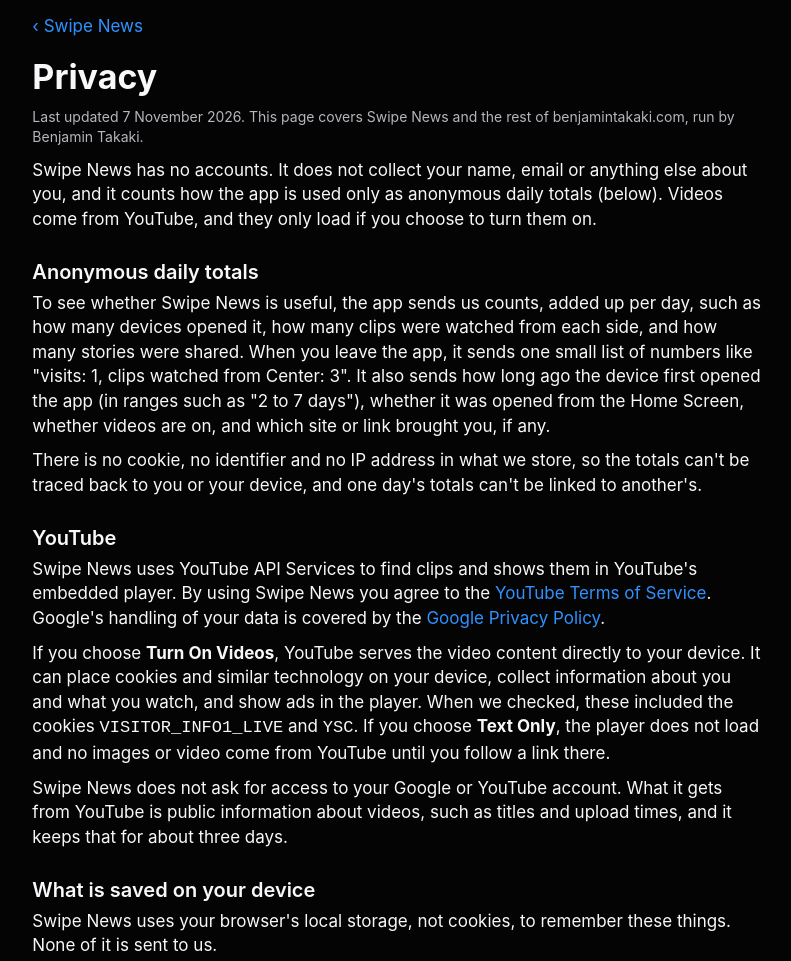
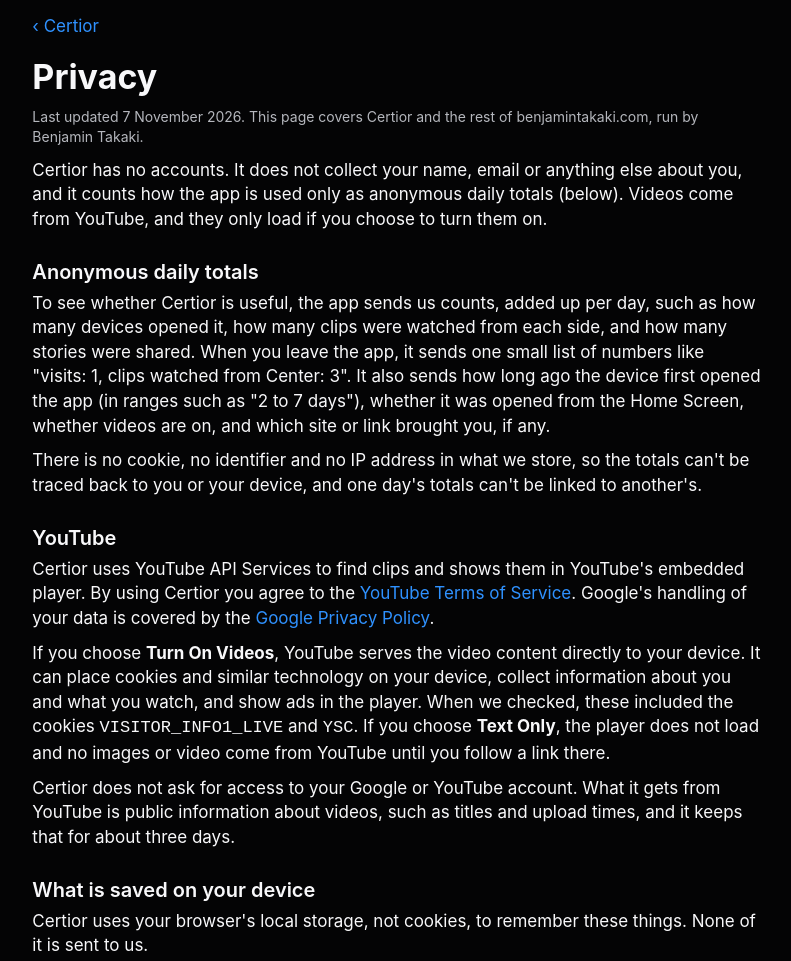
Before and after one commit to BenjaminLTakaki/certior-news, a plain HTML site: page docs/privacy.html in a window 1280 px wide. Shown: the top 961 px of the page, without its empty margins (243-1034 px from the left). Drawn offline with Linux system fonts and the light colour scheme.

Commit message:
feat: rename the app to Certior, with its new logo
Swipe News is another app's name. Certior (Latin, certiorem facere: to make someone
better informed) now shows everywhere: the title, Home Screen name, welcome screen,
share card, How This Works, privacy page and Ko-fi link. The icon is a C in three arcs,
blue, grey and red for Left, Center and Right. The repo keeps its old name.

Co-Authored-By: Claude Opus 5.5 <noreply@anthropic.com>

```diff
--- a/docs/app.js
+++ b/docs/app.js
@@ -1,4 +1,4 @@
-// Swipe News — one story per screen. Swipe up/down = next/previous story,
+// Certior (built in the swipe-news repo) — one story per screen. Swipe up/down = next/previous story,
 // swipe left/right = the same story from another outlet.
 // One YouTube player is reused for every clip and laid over the active clip's video area.
 
--- a/docs/card.js
+++ b/docs/card.js
@@ -57,7 +57,7 @@ export async function storyCard(s, currentClip) {
   // header: icon, name, date and topic
   const icon = await loadImage(ICON);
   if (icon) { ctx.save(); rounded(ctx, PAD, PAD, 64, 64, 16); ctx.clip(); ctx.drawImage(icon, PAD, PAD, 64, 64); ctx.restore(); }
-  font(700, 32); ctx.fillStyle = C.ink; ctx.fillText('Swipe News', PAD + (icon ? 84 : 0), PAD + 15);
+  font(700, 32); ctx.fillStyle = C.ink; ctx.fillText('Certior', PAD + (icon ? 84 : 0), PAD + 15);
   const date = new Date().toLocaleDateString('en-GB', { day: 'numeric', month: 'short', year: 'numeric' });
   const topic = s.topic && s.topic !== 'other' ? ` · ${s.topic[0].toUpperCase()}${s.topic.slice(1)}` : '';
   font(500, 26); ctx.fillStyle = C.muted; ctx.textAlign = 'right'; ctx.fillText(date + topic, W - PAD, PAD + 19); ctx.textAlign = 'left';
@@ -132,7 +132,7 @@ export async function storyCard(s, currentClip) {
 
   // footer: where to see the rest, and where this comes from
   font(700, 30); ctx.fillStyle = C.ink;
-  ctx.fillText(`See all ${total} outlets in Swipe News`, PAD, footerTop);
+  ctx.fillText(`See all ${total} outlets in Certior`, PAD, footerTop);
   font(500, 24); ctx.fillStyle = C.faint;
   ctx.fillText(sport ? 'Headlines from the outlets’ YouTube videos.' : 'Headlines from the outlets’ YouTube videos. Sides: Media Bias/Fact Check.', PAD, footerTop + 44);
   return new Promise((resolve) => c.toBlob(resolve, 'image/png'));
--- a/docs/privacy.html
+++ b/docs/privacy.html
@@ -4,7 +4,7 @@
 <meta charset="utf-8">
 <meta name="viewport" content="width=device-width, initial-scale=1, viewport-fit=cover">
 <meta name="theme-color" content="#000000">
-<title>Privacy | Swipe News</title>
+<title>Privacy | Certior</title>
 <style>
   :root { color-scheme: dark; --bg: oklch(11% .002 265); --ink: oklch(98% .002 265); --muted: oklch(78% .008 265); --tint: oklch(66% .19 255); }
   body { margin: 0 auto; max-width: 68ch; padding: calc(4px + env(safe-area-inset-top)) 16px calc(48px + env(safe-area-inset-bottom)); background: var(--bg); color: var(--ink); font: 17px/1.45 -apple-system, BlinkMacSystemFont, "SF Pro Text", "Segoe UI", Roboto, sans-serif; -webkit-font-smoothing: antialiased; }
@@ -18,23 +18,23 @@
 </style>
 </head>
 <body>
-<a class="back" href="./">‹ Swipe News</a>
+<a class="back" href="./">‹ Certior</a>
 <h1>Privacy</h1>
-<p class="muted">Last updated 7 November 2026. This page covers Swipe News and the rest of benjamintakaki.com, run by Benjamin Takaki.</p>
+<p class="muted">Last updated 7 November 2026. This page covers Certior and the rest of benjamintakaki.com, run by Benjamin Takaki.</p>
 
-<p>Swipe News has no accounts. It does not collect your name, email or anything else about you, and it counts how the app is used only as anonymous daily totals (below). Videos come from YouTube, and they only load if you choose to turn them on.</p>
+<p>Certior has no accounts. It does not collect your name, email or anything else about you, and it counts how the app is used only as anonymous daily totals (below). Videos come from YouTube, and they only load if you choose to turn them on.</p>
 
 <h2>Anonymous daily totals</h2>
-<p>To see whether Swipe News is useful, the app sends us counts, added up per day, such as how many devices opened it, how many clips were watched from each side, and how many stories were shared. When you leave the app, it sends one small list of numbers like "visits: 1, clips watched from Center: 3". It also sends how long ago the device first opened the app (in ranges such as "2 to 7 days"), whether it was opened from the Home Screen, whether videos are on, and which site or link brought you, if any.</p>
+<p>To see whether Certior is useful, the app sends us counts, added up per day, such as how many devices opened it, how many clips were watched from each side, and how many stories were shared. When you leave the app, it sends one small list of numbers like "visits: 1, clips watched from Center: 3". It also sends how long ago the device first opened the app (in ranges such as "2 to 7 days"), whether it was opened from the Home Screen, whether videos are on, and which site or link brought you, if any.</p>
 <p>There is no cookie, no identifier and no IP address in what we store, so the totals can't be traced back to you or your device, and one day's totals can't be linked to another's.</p>
 
 <h2>YouTube</h2>
-<p>Swipe News uses YouTube API Services to find clips and shows them in YouTube's embedded player. By using Swipe News you agree to the <a href="https://www.youtube.com/t/terms" target="_blank" rel="noopener">YouTube Terms of Service</a>. Google's handling of your data is covered by the <a href="https://policies.google.com/privacy" target="_blank" rel="noopener">Google Privacy Policy</a>.</p>
+<p>Certior uses YouTube API Services to find clips and shows them in YouTube's embedded player. By using Certior you agree to the <a href="https://www.youtube.com/t/terms" target="_blank" rel="noopener">YouTube Terms of Service</a>. Google's handling of your data is covered by the <a href="https://policies.google.com/privacy" target="_blank" rel="noopener">Google Privacy Policy</a>.</p>
 <p>If you choose <b>Turn On Videos</b>, YouTube serves the video content directly to your device. It can place cookies and similar technology on your device, collect information about you and what you watch, and show ads in the player. When we checked, these included the cookies <code>VISITOR_INFO1_LIVE</code> and <code>YSC</code>. If you choose <b>Text Only</b>, the player does not load and no images or video come from YouTube until you follow a link there.</p>
-<p>Swipe News does not ask for access to your Google or YouTube account. What it gets from YouTube is public information about videos, such as titles and upload times, and it keeps that for about three days.</p>
+<p>Certior does not ask for access to your Google or YouTube account. What it gets from YouTube is public information about videos, such as titles and upload times, and it keeps that for about three days.</p>
 
 <h2>What is saved on your device</h2>
-<p>Swipe News uses your browser's local storage, not cookies, to remember these things. None of it is sent to us.</p>
+<p>Certior uses your browser's local storage, not cookies, to remember these things. None of it is sent to us.</p>
 <ul>
   <li>Your choice about videos</li>
   <li>Your settings and the last topic you opened</li>
```
Also changed, not shown: docs/how-it-works.html (+4 -3 lines), docs/index.html (+7 -7 lines), docs/icons/icon-180.png, docs/icons/icon-192.png, docs/icons/icon-512.png, docs/manifest.webmanifest, 1 other file.
